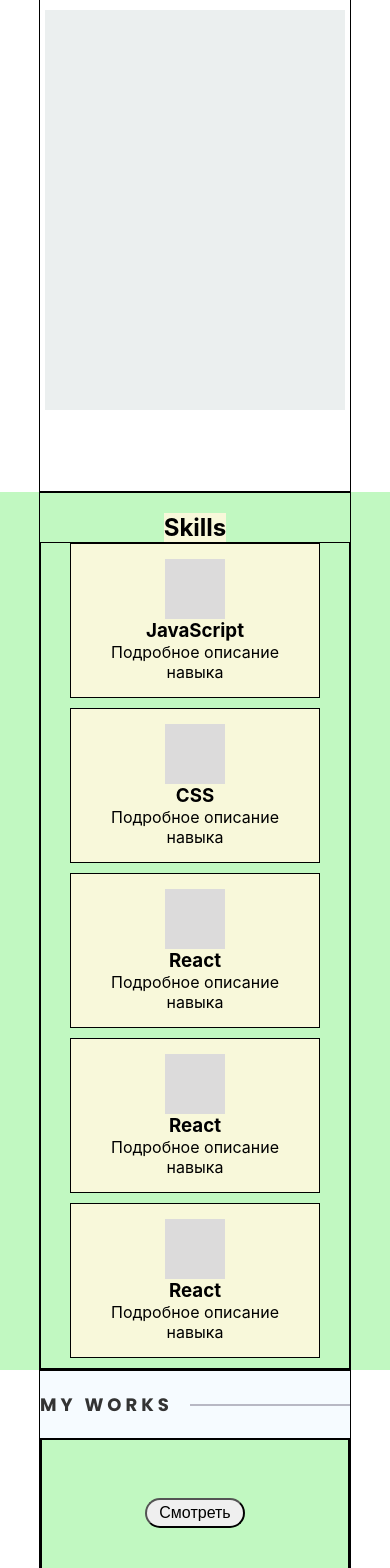
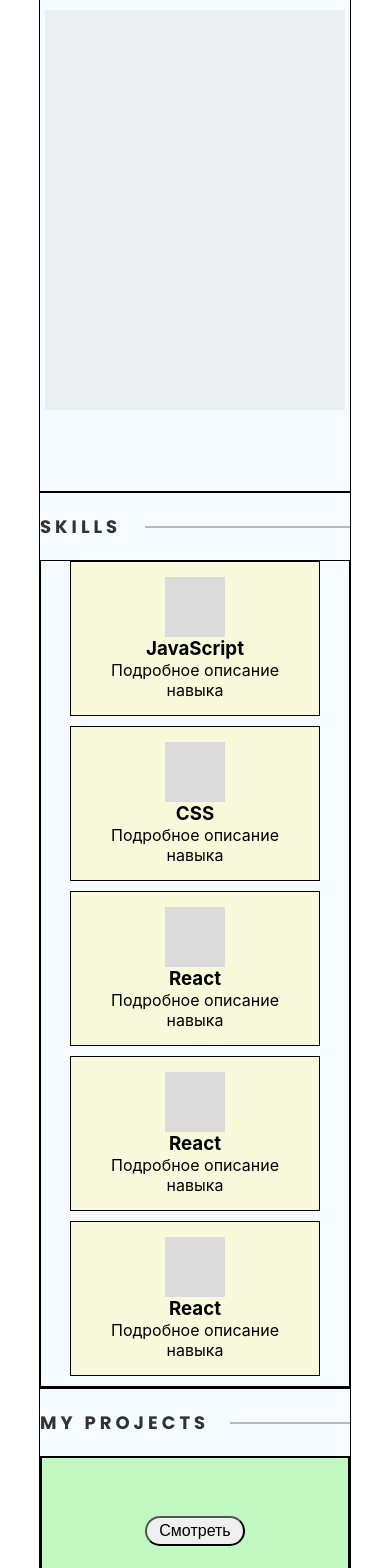
Before and after one commit to NadzeyaValatkevich/my-portfolio, a React (Create React App) app: page / in a window 390 px wide. Shown: the part 432-2000 px from the top of the page. Built offline with nearby package versions, Linux system fonts and the light colour scheme.

Commit message:
rendered the component Title

```diff
--- /dev/null
+++ b/src/common/components/title/Title.js
@@ -0,0 +1,10 @@
+import style from "./Title.module.css";
+import React from "react";
+
+export const Title = (props) => {
+    return (
+        <div className={`${style.title} ${props.className}`}>
+            <h2>{props.text}</h2>
+        </div>
+    )
+}
--- /dev/null
+++ b/src/common/components/title/Title.module.css
@@ -0,0 +1,44 @@
+.title {
+    align-self: flex-start;
+    margin-top: 20px;
+    margin-bottom: 20px;
+    font-family: 'Poppins', sans-serif;
+    color: #333333;
+    text-transform: uppercase;
+    position: relative;
+    letter-spacing: 7px;
+    width: 100%;
+}
+
+.title h2 {
+    margin: 0;
+}
+
+.title::after {
+    content: '';
+    height: 1px;
+    position: absolute;
+    right: 0%;
+    /*left: 210px;*/
+    top: 50%;
+    transform: translate(0%, -50%);
+    background-color: rgb(125 119 137);
+}
+
+@media screen and (max-width: 960px) {
+    .title {
+        letter-spacing: 4px;
+    }
+    /*.title::after {*/
+    /*    left: 240px*/
+    /*}*/
+}
+
+@media screen and (max-width: 660px) {
+    .title h2 {
+        font-size: 18px;
+    }
+    /*.title::after {*/
+    /*    left: 190px*/
+    /*}*/
+}
--- a/src/common/styles/Container.module.css
+++ b/src/common/styles/Container.module.css
@@ -7,7 +7,8 @@
     align-items: center;
     justify-content: space-between;
     flex-wrap: wrap;
-    background: transparent;
+    /*background: transparent;*/
+    background-color: rgb(246 251 255);
 }
 @media screen and (max-width: 800px) {
     .container {
--- a/src/contacts/Contacts.js
+++ b/src/contacts/Contacts.js
@@ -2,12 +2,14 @@ import React from 'react';
 import style from './Contacts.module.css'
 import {Form} from "./form/Form";
 import styleContainer from "../common/styles/Container.module.css";
+import {Title} from "../common/components/title/Title";
 
 export const Contacts = () => {
     return (
         <div className={style.contacts}>
             <div className={`${styleContainer.container} ${style.contactsContainer}`}>
-                <h2 className={style.title}>Contacts</h2>
+                <Title text={'Contacts'} className={style.title}/>
+                {/*<h2 className={style.title}>Contacts</h2>*/}
                 <Form/>
             </div>
         </div>
--- a/src/contacts/Contacts.module.css
+++ b/src/contacts/Contacts.module.css
@@ -1,13 +1,24 @@
 .contacts {
     height: 100vh;
-    background-color: #fae3b0;
 }
 .contactsContainer {
     align-items: center;
     flex-direction: column;
     justify-content: flex-start;
 }
-.title {
-    margin-top: 20px;
-    background-color: #f8f8da;
+
+.title::after {
+    left: 215px;
 }
+
+@media screen and (max-width: 960px) {
+    .title::after {
+        left: 200px
+    }
+}
+
+@media screen and (max-width: 660px) {
+    .title::after {
+        left: 160px
+    }
+}
--- a/src/skills/Skills.js
+++ b/src/skills/Skills.js
@@ -2,12 +2,13 @@ import React from 'react';
 import style from './Skills.module.css';
 import styleContainer from '../common/styles/Container.module.css'
 import {Skill} from "./skill/Skill";
+import {Title} from "../common/components/title/Title";
 
 export const Skills = () => {
     return (
         <div className={style.skillsBlock}>
             <div className= {`${styleContainer.container} ${style.skillsContainer}`}>
-                <h2 className={style.title}>Skills</h2>
+                <Title text={'Skills'} className={style.title}/>
                 <div className={style.skills}>
                     <Skill title={'JavaScript'} description={'Подробное описание навыка'}/>
                     <Skill title={'CSS'} description={'Подробное описание навыка'}/>
--- a/src/skills/Skills.module.css
+++ b/src/skills/Skills.module.css
@@ -1,16 +1,16 @@
 .skillsBlock {
     min-height: 100vh;
-    background-color: #c1f8c1;
 }
 .skillsContainer {
     align-items: center;
     flex-direction: column;
     /*justify-content: space-between;*/
 }
-.title {
-    margin-top: 20px;
-    background-color: #f8f8da;
+
+.title::after {
+    left: 145px;
 }
+
 .skills {
     border: 1px solid;
     width: 100%;
@@ -19,8 +19,21 @@
     justify-content: space-between;
     flex-wrap: wrap;
 }
+
 @media screen and (max-width: 660px) {
     .skills {
         justify-content: center;
     }
 }
+
+@media screen and (max-width: 960px) {
+    .title::after {
+        left: 125px
+    }
+}
+
+@media screen and (max-width: 660px) {
+    .title::after {
+        left: 105px
+    }
+}
--- a/src/works/Works.js
+++ b/src/works/Works.js
@@ -2,15 +2,14 @@ import React from 'react';
 import style from './Works.module.css';
 import styleContainer from '../common/styles/Container.module.css'
 import {Work} from "./work/Work";
+import {Title} from "../common/components/title/Title";
 
 
 export const Works = () => {
     return (
         <div className={style.worksBlock}>
             <div className= {`${styleContainer.container} ${style.worksContainer}`}>
-                <div className={style.title}>
-                    <h2>My works</h2>
-                </div>
+                <Title text={'My projects'} className={style.title}/>
                 <div className={style.works}>
                     <Work title={'Todolist'} description={'Краткое описание'}/>
                     <Work title={'SocialNetwork'} description={'Краткое описание'}/>
--- a/src/works/Works.module.css
+++ b/src/works/Works.module.css
@@ -1,41 +1,12 @@
 .worksBlock {
     min-height: 100vh;
-    background-color: #fff;
+    /*background-color: #fff;*/
 }
 .worksContainer {
     /*align-items: center;*/
     flex-direction: column;
     /*justify-content: flex-start;*/
     background-color: #F6FBFF;
-}
-.title {
-    align-self: flex-start;
-    margin-top: 20px;
-    margin-bottom: 20px;
-    font-family: 'Poppins', sans-serif;
-    color: #333333;
-    text-transform: uppercase;
-    position: relative;
-    letter-spacing: 7px;
-    width: 100%;
-}
-
-.title h2 {
-    margin: 0;
-}
-
-.title::after {
-    content: '';
-    height: 1px;
-    /*width: 100%;*/
-    position: absolute;
-    /*display: block;*/
-    /*margin-left: 30px;*/
-    right: 0%;
-    left: 210px;
-    top: 50%;
-    transform: translate(0%, -50%);
-    background-color: rgb(125 119 137);
 }
 
 .works {
@@ -46,6 +17,9 @@
     justify-content: space-between;
     flex-wrap: wrap;
 }
+.title::after {
+    left: 270px;
+}
 @media screen and (max-width: 1150px) {
     .works {
         justify-content: center;
@@ -53,19 +27,13 @@
 }
 
 @media screen and (max-width: 960px) {
-    .title {
-        letter-spacing: 4px;
+    .title::after {
+        left: 240px
     }
+}
+
+@media screen and (max-width: 660px) {
     .title::after {
         left: 190px
     }
 }
-
-@media screen and (max-width: 660px) {
-    .title h2 {
-        font-size: 18px;
-    }
-    .title::after {
-        left: 150px
-    }
-}
```
